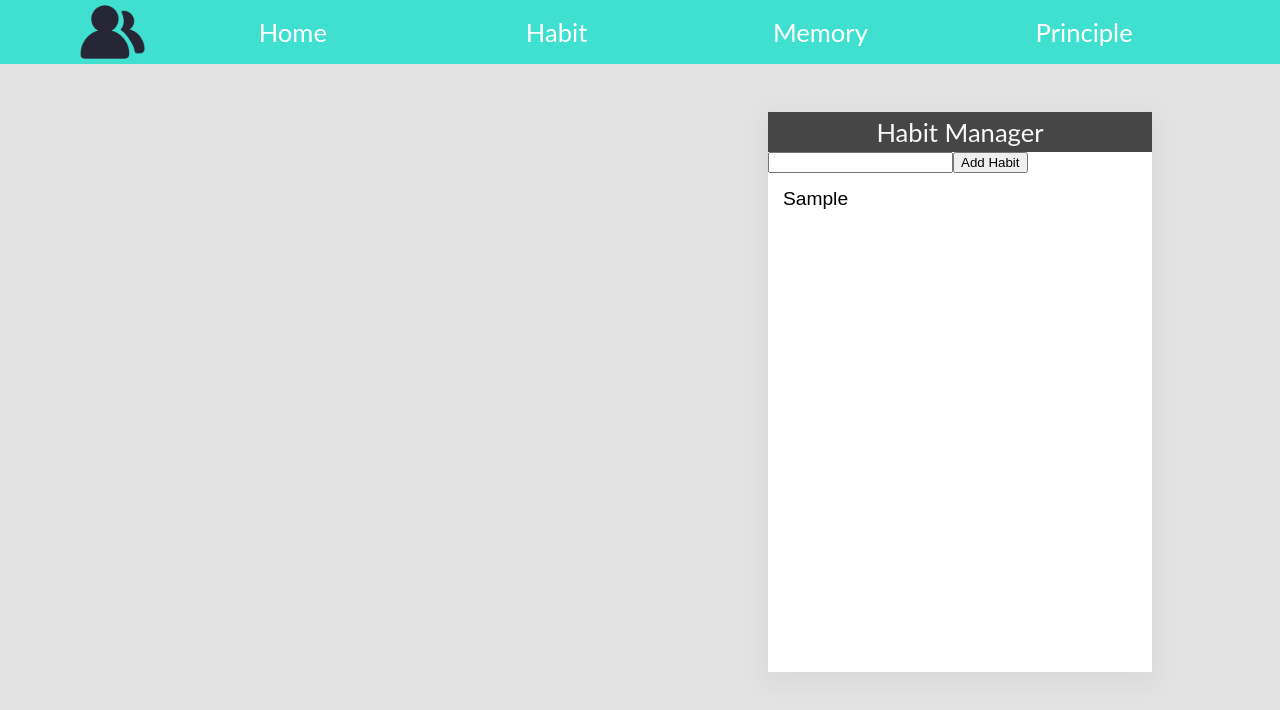
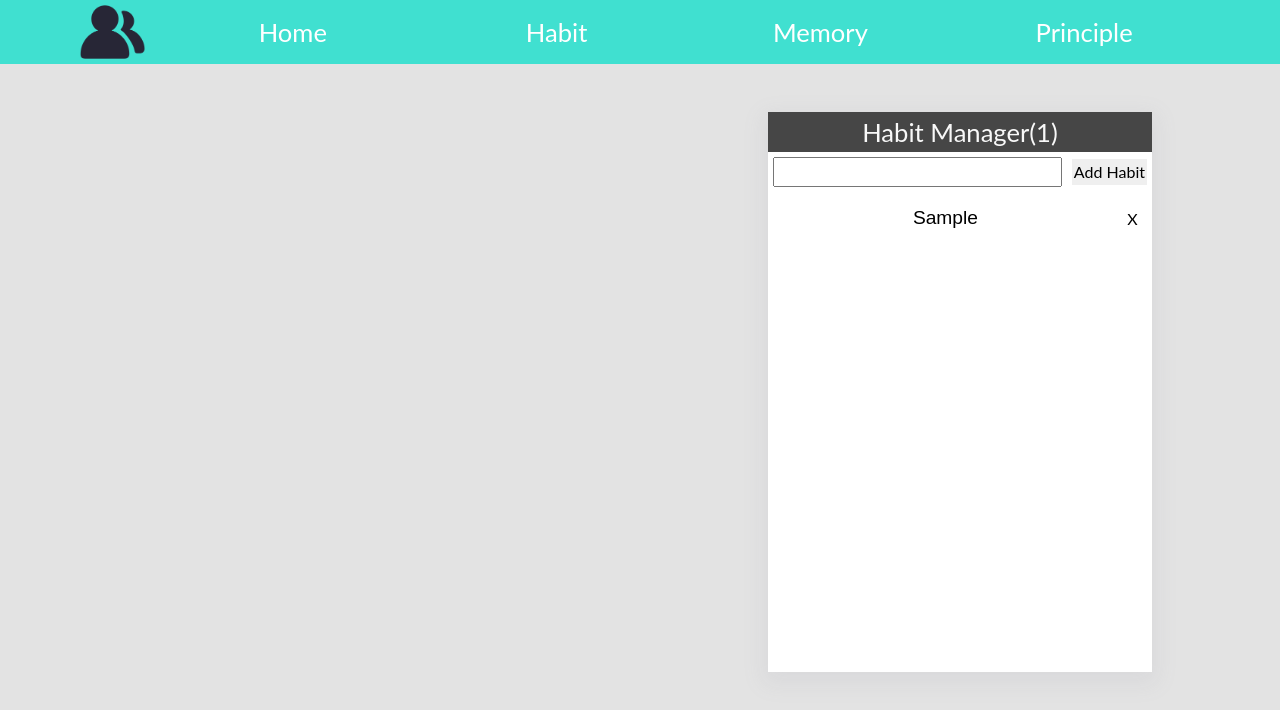
Before and after one commit to i5possible/buddy, a React (Create React App) app: page /memory in a window 1280 px wide. Both pictures are taken after typing "Sample" into the empty fields and a click on the button "Add Habit". Shown: the top 710 px of the page. Built offline with nearby package versions, Linux system fonts and the light colour scheme.

Commit message:
add delete habit

```diff
--- a/src/Component/MiniHabit/Item.css
+++ b/src/Component/MiniHabit/Item.css
@@ -10,6 +10,9 @@
 
 .item-wrapper {
     margin: 5px 0;
+    display: inline-flex;
+    flex-direction: row;
+    align-items: center;
 }
 
 .checked {
@@ -24,6 +27,7 @@
     font-size: 1.2rem;
     cursor: pointer;
     display: inline-block;
+    flex: 1;
 }
 
 .text-button:hover {
@@ -35,3 +39,18 @@
     background: var(--grey);
     color: var(--light);
 }
+
+.deleteIcon {
+    height: 1.2rem;
+    width: 1.2rem;
+    border-radius: 1.2rem;
+    font-size: 1rem;
+    display: inline-block;
+    text-align: center;
+    vertical-align: center;
+    padding: 5px;
+}
+
+.deleteIcon:hover {
+    background-color: var(--s-light);
+}
--- a/src/Component/MiniHabit/Item.js
+++ b/src/Component/MiniHabit/Item.js
@@ -2,14 +2,14 @@ import React from 'react';
 import './Item.css';
 
 
-const Item = ({ task, onClick }) => {
-
+const Item = ({ item, onClick, onDeleteClick }) => {
     return (
         <div className='item-wrapper'>
-            <button className={task.completed ? 'text-button checked' : 'text-button'}
-                onClick={() => onClick(task)}>
-                {task.name}
+            <button className={item.completed ? 'text-button checked' : 'text-button'}
+                onClick={() => onClick(item)}>
+                {item.name}
             </button>
+            <span className="deleteIcon" onClick={() => onDeleteClick(item.name)}>X</span>
         </div>
     );
 }
--- a/src/Component/MiniHabit/index.css
+++ b/src/Component/MiniHabit/index.css
@@ -14,6 +14,8 @@
 }
 
 .habitManager {
+    display: flex;
+    flex-direction: column;
     background-color: white;
     box-shadow: 0px 7px 20px 5px var(--shadow);
     width: 30%;
@@ -23,7 +25,36 @@
     top: calc(64px + 3rem);
 }
 
-.tasks {
+.inputWrapper {
+    display: flex;
+}
+
+.habitInput {
+    height: 1.4rem;
+    margin: 5px;
+    padding: 2px;
+    font-size: 1rem;
+    font-family: var(--font-family);
+    flex: 1;
+}
+
+.addHabitButton {
+    height: 100%;
+    margin: 7px 5px;
+    font-family: var(--font-family);
+    font-size: 1rem;
+    border: none;
+    line-height: 1.4rem;
+    padding: 2px;
+    min-width: 75px;
+}
+
+.addHabitButton:hover {
+    color: white;
+    background-color: var(--p-dark);
+}
+
+.items {
     display: flex;
     flex-direction: column;
     padding: 5px;
--- a/src/Component/MiniHabit/index.js
+++ b/src/Component/MiniHabit/index.js
@@ -2,10 +2,11 @@ import React, { useState } from 'react';
 import { connect } from 'react-redux'
 import './index.css';
 import SubTitle from './SubTitle';
-import { addHabit } from "../../redux/actions";
+import { addHabit, deleteHabit } from "../../redux/actions";
 import Item from "./Item";
+import { isEmpty } from "../../utils";
 
-const MiniHabit = ({ habits, addHabit }) => {
+const MiniHabit = ({ habits, addHabit, deleteHabit }) => {
 
     const [input, setInput] = useState("");
 
@@ -13,21 +14,33 @@ const MiniHabit = ({ habits, addHabit }) => {
         setInput(input);
     }
 
+    const hasHabit = () => {
+        return habits.find(habit => habit.name === input.trim())
+    }
+
     const handleAddHabit = () => {
-        console.log(input);
+        setInput("");
+        if (isEmpty(input) || hasHabit()) {
+            return;
+        }
         addHabit(input);
-        setInput("");
+    }
+
+    const handleDeleteHabit = name => {
+        deleteHabit(name);
     }
 
     return (
         <div className='habitWrapper'>
             <div className='habitManager'>
-                <SubTitle title='Habit Manager' />
-                <input value={input} onChange={e => updateInput(e.target.value)}></input>
-                <button onClick={handleAddHabit}>Add Habit</button>
-                <div className='tasks'>
+                <SubTitle title={habits.length > 0 ? `Habit Manager(${habits.length})` : 'Habit Manager'} />
+                <div className= 'inputWrapper'>
+                    <input className='habitInput' value={input} onChange={e => updateInput(e.target.value)}></input>
+                    <button className='addHabitButton' onClick={handleAddHabit}>Add Habit</button>
+                </div>
+                <div className='items'>
                     {habits.length > 0 && habits.map(habit => (
-                        <Item key={habit.name} task={habit} onClick={() => {}}/>
+                        <Item key={habit.name} item={habit} onClick={() => { }} onDeleteClick={handleDeleteHabit}/>
                     ))}
                 </div>
             </div>
@@ -36,4 +49,4 @@ const MiniHabit = ({ habits, addHabit }) => {
 }
 
 
-export default connect(state => ({ habits: state.habit.habits }), { addHabit })(MiniHabit);
+export default connect(state => ({ habits: state.habit.habits }), { addHabit, deleteHabit })(MiniHabit);
--- a/src/index.css
+++ b/src/index.css
@@ -5,7 +5,7 @@ body {
   /* font-family: -apple-system, BlinkMacSystemFont, "Segoe UI", "Roboto", "Oxygen",
     "Ubuntu", "Cantarell", "Fira Sans", "Droid Sans", "Helvetica Neue",
     sans-serif; */
-  font-family: Rubik,Lato,lucida grande,lucida sans unicode,Tahoma,Sans-Serif;
+  font-family: var(--font-family);
   -webkit-font-smoothing: antialiased;
   -moz-osx-font-smoothing: grayscale;
   font-size: 62.5%;
@@ -32,4 +32,5 @@ input[type="checkbox"] {
   --grey: #e3e3e3;
   --dark: #464646;
   --header-height: 64px;
+  --font-family: Rubik,Lato,lucida grande,lucida sans unicode,Tahoma,Sans-Serif;
 }
--- a/src/redux/actionTypes.js
+++ b/src/redux/actionTypes.js
@@ -1,4 +1,5 @@
 export const ADD_HABIT = "ADD_HABIT";
+export const DELETE_HABIT = "DELETE_HABIT";
 
 export const TOGGLE_TODO = "TOGGLE_TODO";
 export const SET_FILTER = "SET_FILTER";
--- a/src/redux/actions.js
+++ b/src/redux/actions.js
@@ -1,4 +1,4 @@
-import { ADD_HABIT } from "./actionTypes";
+import { ADD_HABIT, DELETE_HABIT } from "./actionTypes";
 
 let nextHabitId = 0;
 
@@ -9,3 +9,10 @@ export const addHabit = name => ({
         name: name,
     }
 });
+
+export const deleteHabit = name => ({
+    type: DELETE_HABIT,
+    data: {
+        name: name,
+    }
+})
--- a/src/redux/reducers/habit.js
+++ b/src/redux/reducers/habit.js
@@ -1,4 +1,4 @@
-import { ADD_HABIT } from "../actionTypes";
+import { ADD_HABIT, DELETE_HABIT } from "../actionTypes";
 
 const initialState = {
     habits: [],
@@ -12,6 +12,11 @@ export default function (state = initialState, action) {
                 habits: [...state.habits, action.data],
             };
         }
+        case DELETE_HABIT: {
+            return {
+                habits: state.habits.filter(habit => habit.name !== action.data.name),
+            };
+        }
         default:
             return state;
     }
--- a/src/utils.js
+++ b/src/utils.js
@@ -1,5 +1,6 @@
-const isEmpty = (obj) => {
-    if (!obj && obj !== 0 && obj !== '') {
+export const isEmpty = (obj) => {
+    debugger
+    if (!obj || obj === 0 || obj.trim() === '') {
         return true;
     }
     if (Array.prototype.isPrototypeOf(obj) && obj.length === 0) {
@@ -11,7 +12,7 @@ const isEmpty = (obj) => {
     return false;
 };
 
-const saveToLocalStore = (label, content) => {
+export const saveToLocalStore = (label, content) => {
     localStorage.setItem(label, JSON.stringify(content));
 };
 
```
